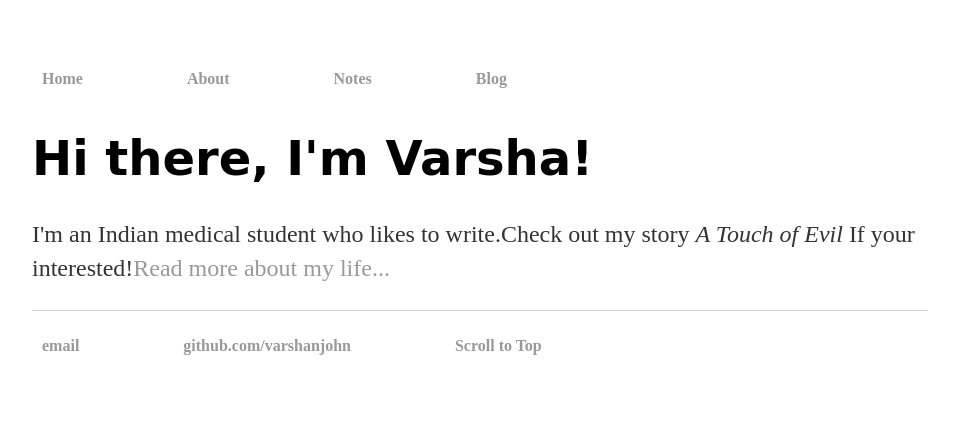
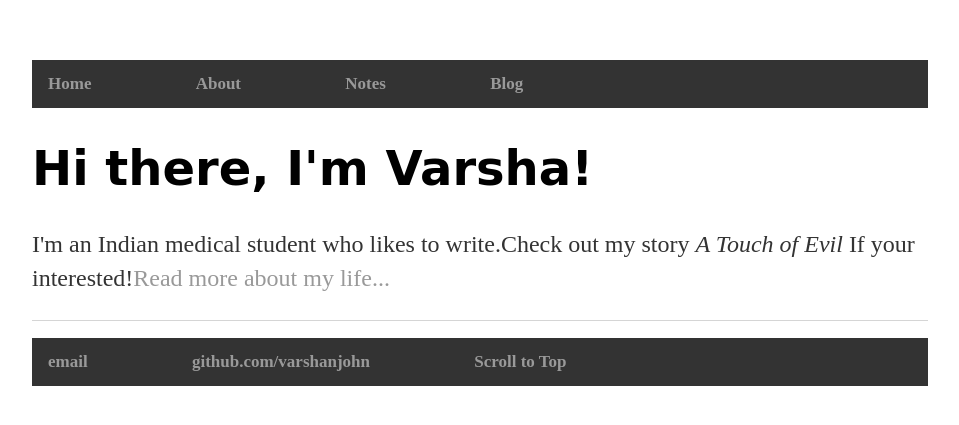
Before and after one commit to varshanjohn/varshanjohn.github.io, a Jekyll site: the page built from index.html, in a window 1280 px wide. Shown: the top 425 px of the page, without its empty margins (160-1119 px from the left). Built offline with Jekyll 4.4.1, drawn with Linux system fonts in a browser that asks for light colours.

Commit message:
Update main.css

```diff
--- a/css/main.css
+++ b/css/main.css
@@ -3,10 +3,14 @@ body {
     width: 70%;
 }
 nav ul, footer ul {
+    background-color: #333;
+    overflow: hidden;
     font-family:;
-    padding: 10px;
+    padding: 14px 16px;
     list-style: none;
     font-weight: bolder;
+    font-size: 17px;
+
 }
 nav ul li, footer ul li {
     display: inline;
```
